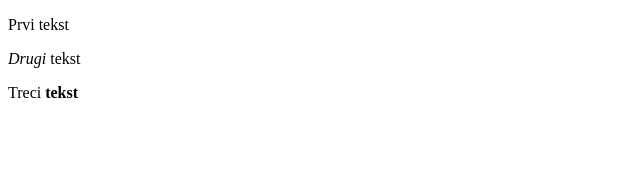
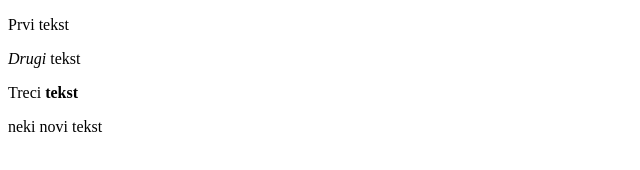
Before and after one commit to sonjaprvulovic/java-script-sonja, a plain HTML site: page 01_HTML/index.html in a window 1280 px wide. Shown: the whole page, without its empty margins (0-640 px from the left). Drawn offline with Linux system fonts and the light colour scheme.

Commit message:
reorder od files small changes

```diff
--- a/01_HTML/index.html
+++ b/01_HTML/index.html
@@ -15,6 +15,7 @@
         <h1>Naslov</h1>
     </center-->
     <p><span>Treci</span> <b>tekst</b></p>
+    <p>neki novi tekst</p>
 </body>
 
 </html>
```
Also changed, not shown: 01_HTML/testovi.html (added).
